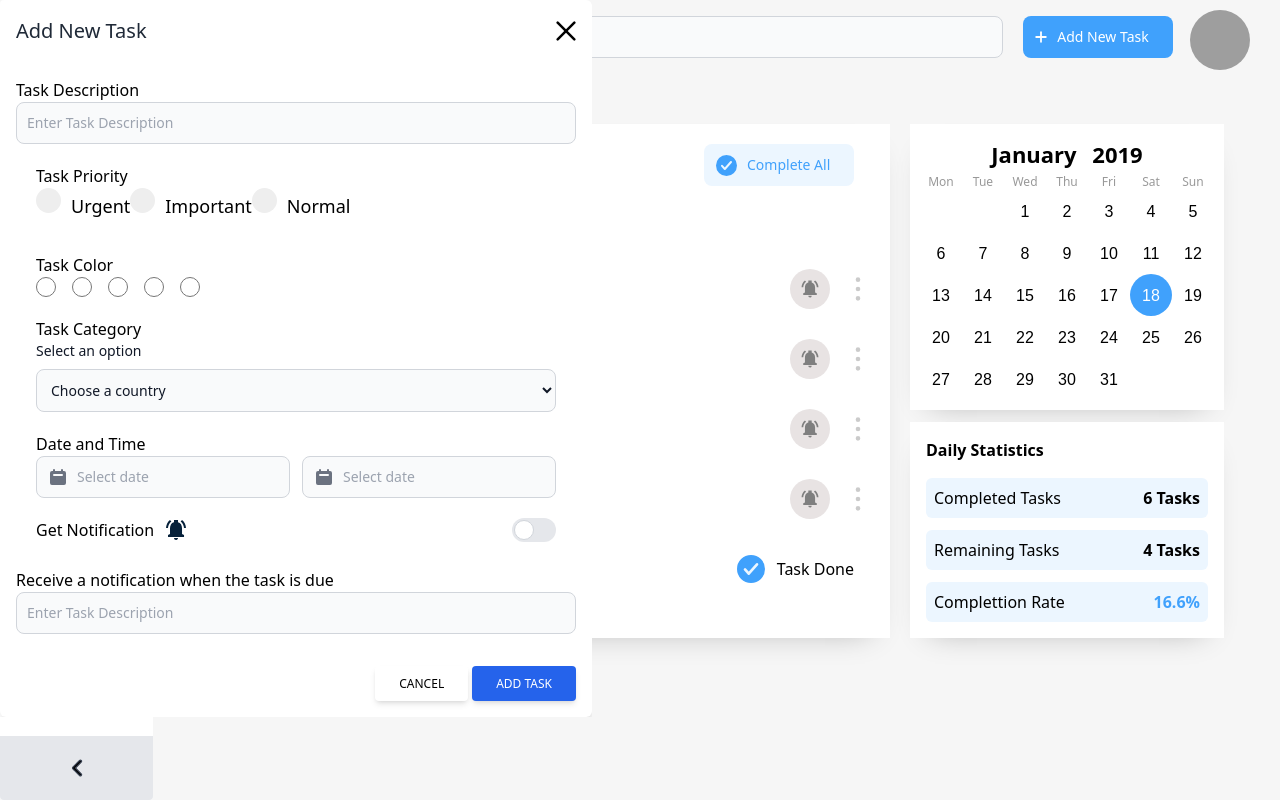
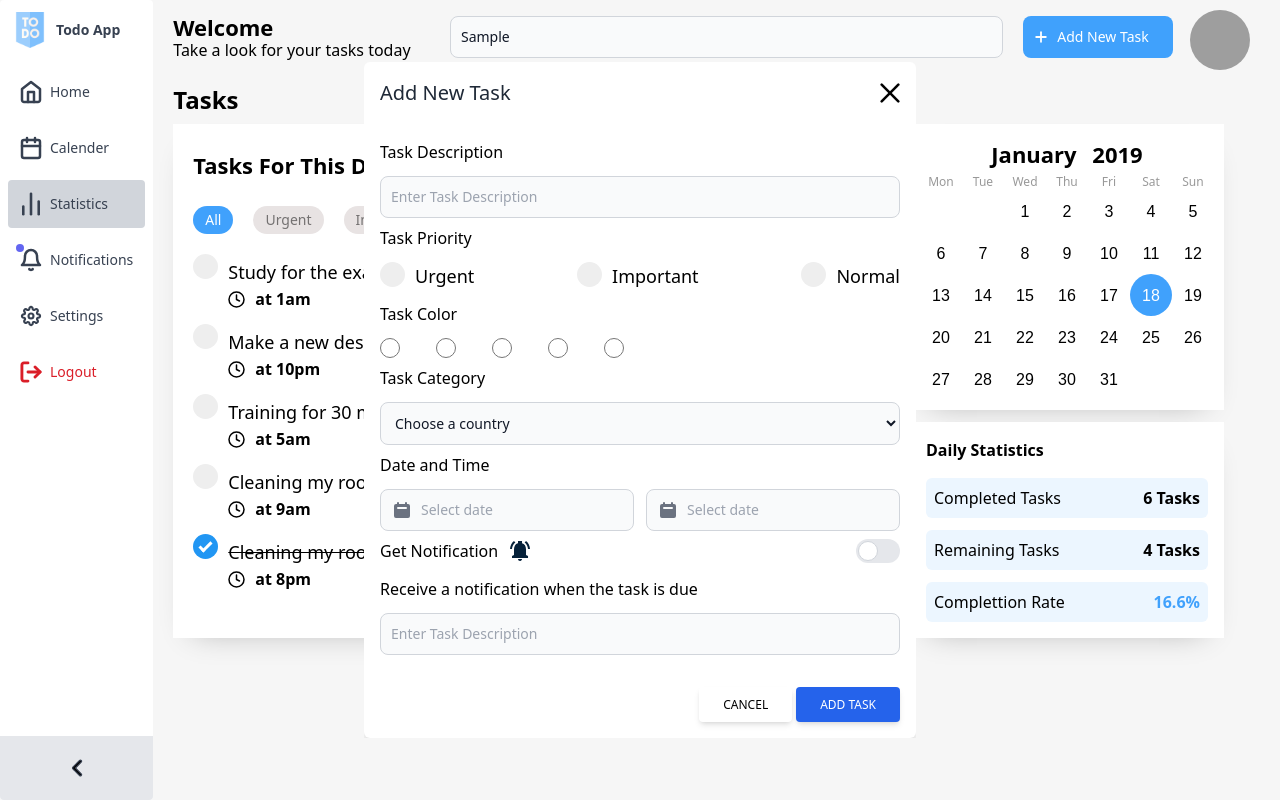
Before and after one commit to haniolwan/react-todolist-, a React (Create React App) app: page / in a window 1280 px wide. Both pictures are taken after typing "Sample" into the empty fields and a click on the button "Add New Task". Built offline with nearby package versions, Linux system fonts and the light colour scheme; grey boxes are pictures that could not be loaded.

Commit message:
Update Add  New Task Modal Styles

```diff
--- a/src/components/Modals/Task/index.jsx
+++ b/src/components/Modals/Task/index.jsx
@@ -4,8 +4,8 @@ import './style.css';
 const TaskModal = ({ show, hideModal }) => {
 
     return (
-        <section className={`modal ${show || 'invisible'}`}>
-            <div className="modal fade fixed top-0 left-0 outline-none overflow-x-hidden overflow-y-auto"
+        <div
+            className={`modal fade fixed outline-none overflow-x-hidden overflow-y-auto  ${show || 'hidden'}`}
             id="staticBackdrop" data-bs-backdrop="static" data-bs-keyboard="false" tabIndex="-1"
             aria-labelledby="staticBackdropLabel" aria-hidden="true">
             <div className="modal-dialog relative w-auto pointer-events-none">
@@ -19,6 +19,7 @@ const TaskModal = ({ show, hideModal }) => {
                         <img src={close} alt="close" onClick={hideModal} />
                     </div>
                     <div className="modal-body relative p-4">
+                        <div className="flex flex-col gap-3">
                             <span>
                                 Task Description
                             </span>
@@ -27,39 +28,39 @@ const TaskModal = ({ show, hideModal }) => {
                                 className="bg-gray-50 border border-gray-300 text-gray-900 text-sm rounded-lg focus:ring-blue-500 focus:border-blue-500 block w-full p-2.5 dark:bg-gray-700 dark:border-gray-600 dark:placeholder-gray-400 dark:text-white dark:focus:ring-blue-500 dark:focus:border-blue-500"
                                 placeholder="Enter Task Description"
                             />
-                            <div className="m-5">
+                        </div>
+                        <div className="flex flex-col gap-3 mt-2">
                             <span>Task Priority</span>
-                                <div className="flex ">
+                            <div className="flex justify-between gap-3">
                                 <label className="check-box-container">
                                     <div>
-                                            <span className='text-lg'>Urgent</span>
+                                        <span className='flex items-center text-lg'>Urgent</span>
                                     </div>
-                                        <input type="checkbox" />
+                                    <input id="status" type="checkbox" />
                                     <span className="checkmark"></span>
                                 </label>
                                 <label className="check-box-container">
                                     <div>
-                                            <span className='text-lg'>Important</span>
+                                        <span className='text-lg flex items-center'>Important</span>
                                     </div>
-                                        <input type="checkbox" />
+                                    <input id="status" type="checkbox" />
                                     <span className="checkmark"></span>
                                 </label>
 
                                 <label className="check-box-container">
                                     <div>
-                                            <span className='text-lg'>Normal</span>
+                                        <span className='text-lg flex items-center'>Normal</span>
                                     </div>
-                                        <input type="checkbox" />
+                                    <input id="status" type="checkbox" />
                                     <span className="checkmark"></span>
                                 </label>
                             </div>
                         </div>
                         {/* Task Color */}
-                            <div className="m-5">
+                        <div className="flex flex-col gap-3">
                             <span>Task Color</span>
-                                <div className="flex ">
-                                    <div className="flex flex-wrap">
-                                        <div className="flex items-center mr-4">
+                            <div className="flex justify-start gap-5">
+                                <div className="flex mr-4">
                                     <input id="red-radio" type="radio" value="" name="colored-radio" className="w-5 h-5 text-[#FF0000]-900 bg-gray-100 border-gray-300 focus:ring-[#FF0000]-500 dark:focus:ring-[#FF0000]-600 dark:ring-offset-gray-800 accent-[#FF0000]" />
                                 </div>
                                 <div className="flex items-center mr-4">
@@ -76,11 +77,9 @@ const TaskModal = ({ show, hideModal }) => {
                                 </div>
                             </div>
                         </div>
-                            </div>
                         {/* Task Category */}
-                            <div className="m-5">
+                        <div className="flex flex-col gap-3 mt-2">
                             <span>Task Category</span>
-                                <label htmlFor="countries" className="block mb-2 text-sm font-medium text-gray-900 dark:text-gray-400">Select an option</label>
                             <select id="countries" className="bg-gray-50 border border-gray-300 text-gray-900 text-sm rounded-lg focus:ring-blue-500 focus:border-blue-500 block w-full p-2.5 dark:bg-gray-700 dark:border-gray-600 dark:placeholder-gray-400 dark:text-white dark:focus:ring-blue-500 dark:focus:border-blue-500">
                                 <option defaultValue={1}>Choose a country</option>
                                 <option value="US">United States</option>
@@ -90,7 +89,7 @@ const TaskModal = ({ show, hideModal }) => {
                             </select>
                         </div>
                         {/* Task Date And Time */}
-                            <div className="m-5">
+                        <div className="flex flex-col gap-3 mt-2">
                             <span>Date and Time</span>
                             <div className="flex gap-3">
                                 <div className="relative">
@@ -108,7 +107,7 @@ const TaskModal = ({ show, hideModal }) => {
                             </div>
                         </div>
                         {/* Notification */}
-                            <div className="m-5 flex justify-between items-start">
+                        <div className="mt-2 flex justify-between items-start">
                             <div className="flex gap-3 items-center">
                                 <span>Get Notification</span>
                                 <img className="h-5 w-5" src={bell} alt="bell" />
@@ -120,7 +119,7 @@ const TaskModal = ({ show, hideModal }) => {
                                 </label>
                             </div>
                         </div>
-                            <div>
+                        <div className="flex flex-col gap-3 mt-2">
                             <span>Receive a notification when the task is due</span>
                             <input type="text"
                                 id="first_name"
@@ -144,7 +143,6 @@ const TaskModal = ({ show, hideModal }) => {
                 </div>
             </div>
         </div>
-        </section>
     );
 }
 
--- a/src/components/Modals/Task/style.css
+++ b/src/components/Modals/Task/style.css
@@ -9,3 +9,14 @@
   .violit-radio {
     accent-color: blueviolet;
   }
+
+
+  .modal{
+    position: absolute;
+    left: 50%;
+    top: 50%;
+    transform: translate(-50%, -50%);
+    transition: all 0.3s linear;
+    /* filter: blur(2px);
+  -webkit-filter: blur(2px); */
+  }
```
Lines whose indentation alone changed are shown as unchanged.
